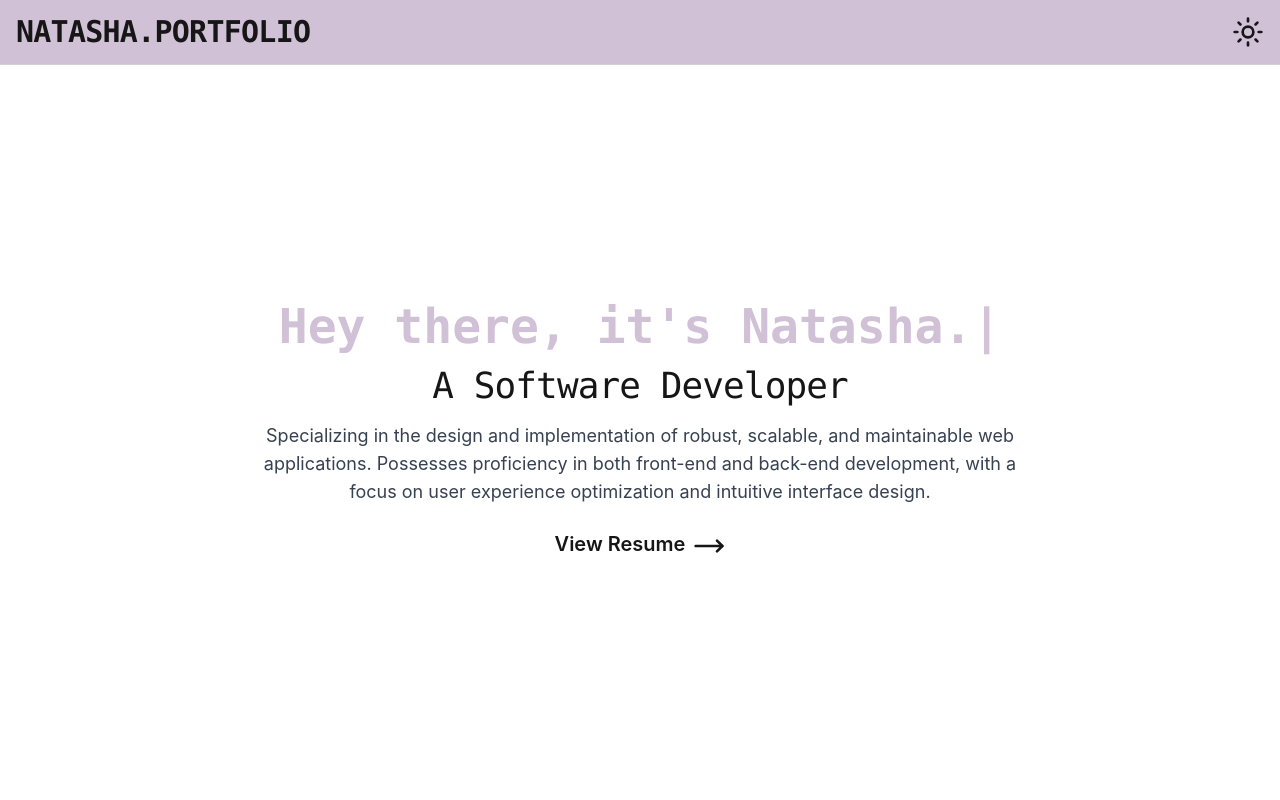
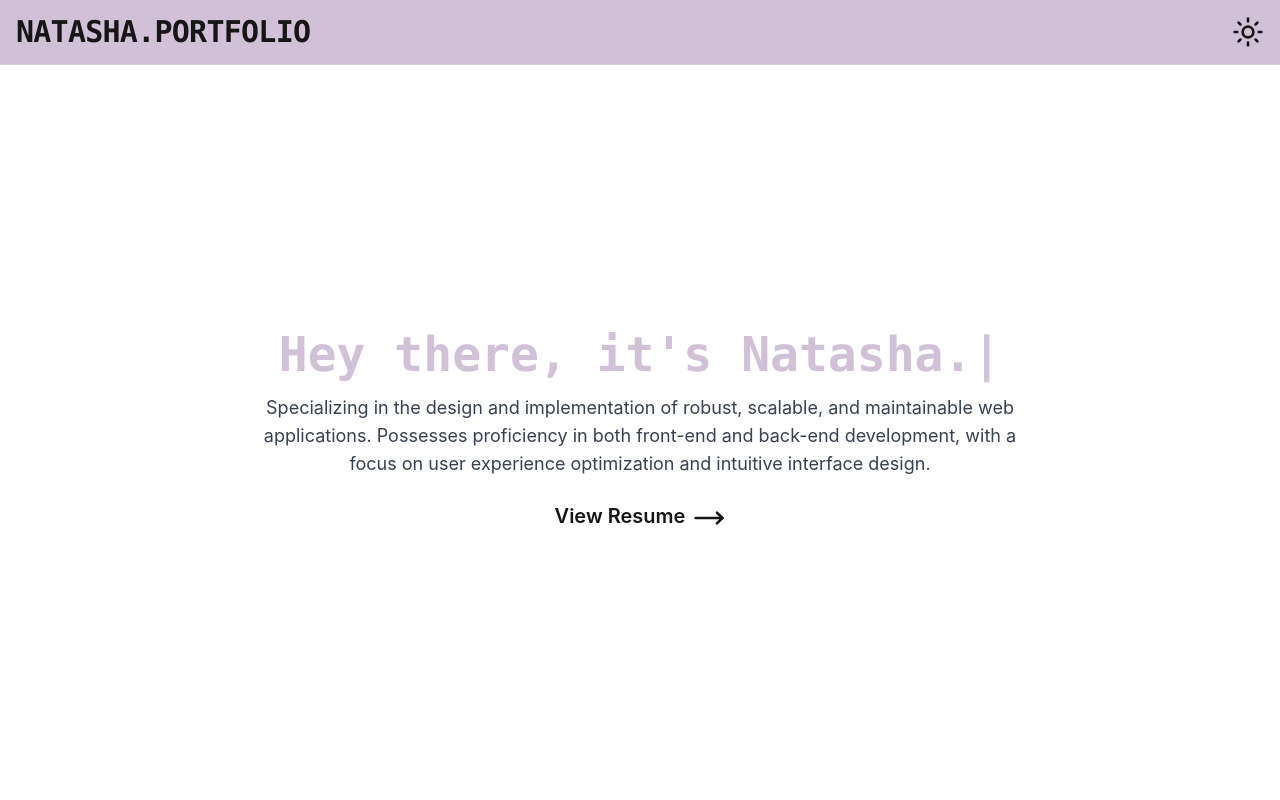
Before and after one commit to natashaejercito/natasha-portfolio, a React (Vite) app: page / in a window 1280 px wide. Shown: the top 800 px of the page. Built offline with nearby package versions, Linux system fonts and the light colour scheme.

Commit message:
updated homePage

```diff
--- a/src/pages/HomePage.jsx
+++ b/src/pages/HomePage.jsx
@@ -21,9 +21,9 @@ const HomePage = () => {
                 speed={200}
               />
             </h1>
-            <code className="text-2xl lg:text-3xl xl:text-4xl tracking-tight mb-10 break-words">
+            {/* <code className="text-2xl lg:text-3xl xl:text-4xl tracking-tight mb-10 break-words">
               A Software Developer
-            </code>
+            </code> */}
             <div className="max-w-3xl mx-auto">
               <p className="text-base lg:text-lg leading-relaxed text-gray-700 mt-4 mb-6 break-words">
                 Specializing in the design and implementation of robust,
```
